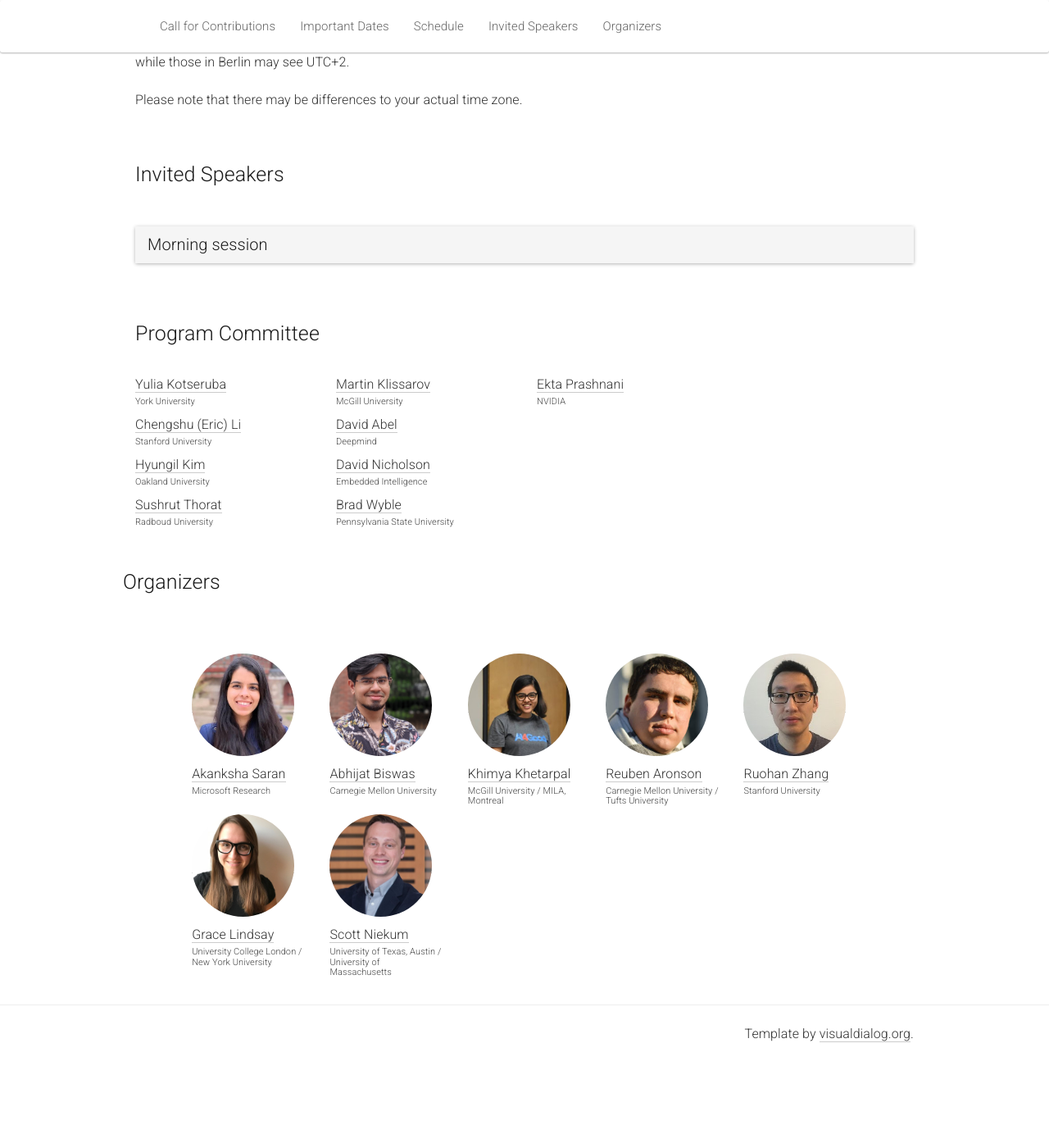
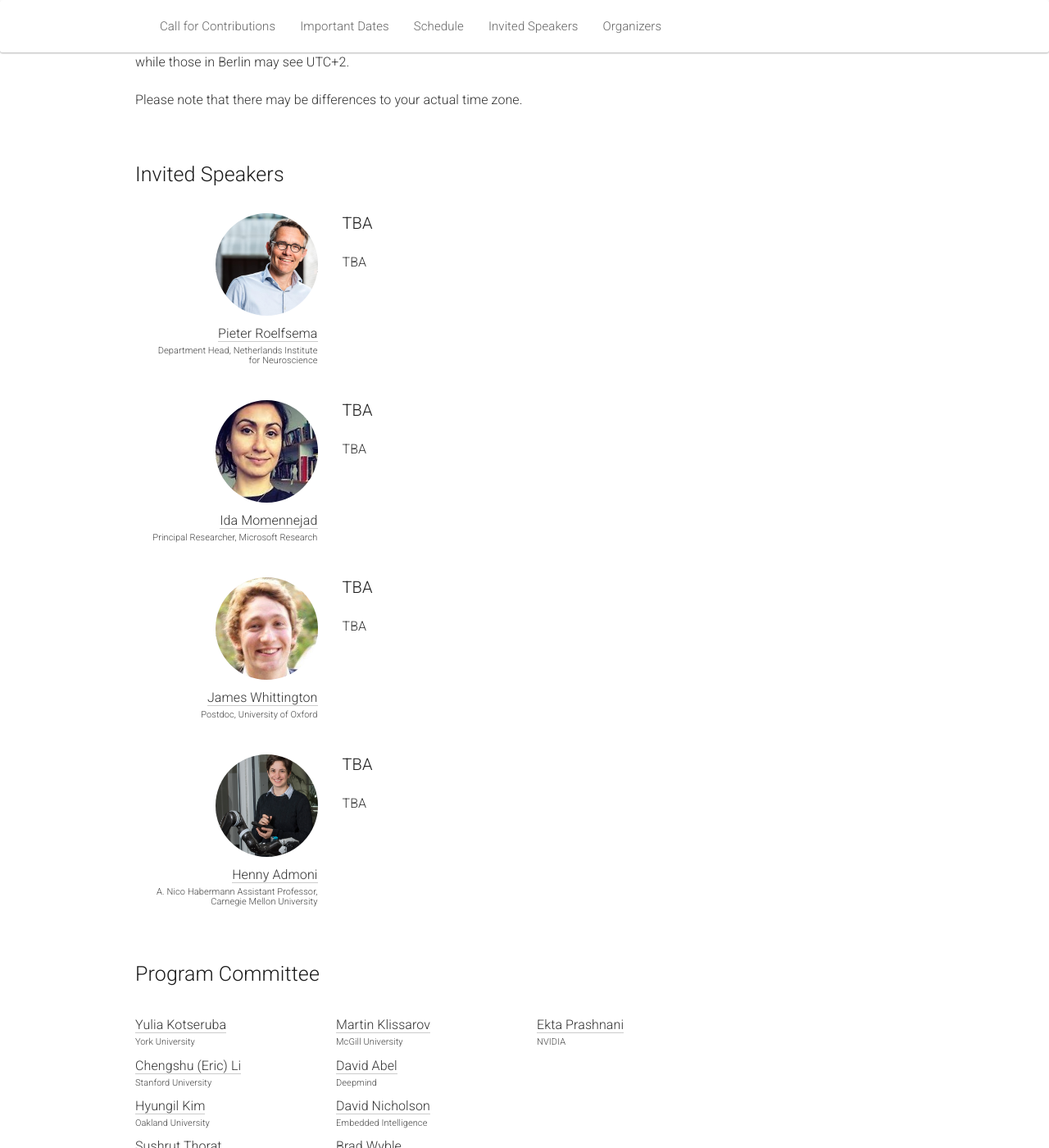
Before and after one commit to attention-learning-workshop/attention-learning-workshop.github.io, a Jekyll site: the page built from _pages/home_2022.md, in a window 1280 px wide and 1400 px high, scrolled down 2714 px. Shown: the whole window at 82% size. Built offline with Jekyll 4.4.1, drawn with Linux system fonts in a browser that asks for light colours; nearby versions of some CDN libraries; before the commit the page ends 4009 px from its top, so only the background shows below that.

Commit message:
build speaker list from yaml

```diff
--- /dev/null
+++ b/_includes/speakers.html
@@ -0,0 +1,22 @@
+
+## Invited Speakers
+
+{% for speaker in site.data.speakers %}
+
+<div class="row speaker">
+    <div class="col-sm-3 speaker-pic">
+      <a href="{{ speaker.url }}">
+        <img class="people-pic" src="{{ speaker.photo | prepend:"/2022/img/speakers/"}}" />
+      </a>
+      <div class="people-name">
+        <a href="{{ speaker.url }}">{{ speaker.name }}</a>
+        <h6> {{ speaker.affil }} </h6>
+      </div>
+    </div>
+    <div class="col-sm-9">
+      <h3>{{ speaker.talk_title }}</h3><br />
+      <p class="speaker-abstract">{{ speaker.talk_abstract }}</p>
+    </div>
+</div>
+
+{% endfor %}
--- a/_pages/home_2022.md
+++ b/_pages/home_2022.md
@@ -130,110 +130,10 @@ acknowledgements: ""
 </div><br>
 
 <!-- Speakers -->
-<div class="row">
-  <div class="col-xs-12"><a class="anchor" id="speakers"></a>
-    <h2>Invited Speakers</h2>
-    <br>
 
-    <div class="panel panel-default">
-      <div class="panel-heading" data-toggle="collapse" data-parent="#speakers" href="#speakers-tab1" style="cursor:pointer;">
-        <h3 style="margin:0;">Morning session </h3>
-      </div>
-      <div id="speakers-tab1" class="panel-collapse collapse" data-parent="#speakers">
-        <div class="panel-body">
+<a class="anchor" id="speakers"></a>
 
-        <div class="row speaker">
-            <div class="col-sm-3 speaker-pic">
-              <a href="https://nin.nl/about-us/the-organisation/team/pieter-roelfsema//">
-                <img class="people-pic" src="/2022/img/speakers/PR.jpg" />
-              </a>
-              <div class="people-name">
-                <a href="https://nin.nl/about-us/the-organisation/team/pieter-roelfsema/">Pieter Roelfsema</a>
-                <h6>Department Head, Netherlands Institute for Neuroscience </h6>
-              </div>
-            </div>
-            <div class="col-sm-9">
-              <h3>TBA</h3><br />
-              <b>Abstract</b><p class="speaker-abstract">TBA.</p>
-              <!-- <iframe width="560" height="315" src="https://www.youtube.com/embed/FUPpU_sT3LQ" title="YouTube video player" frameborder="0" allow="accelerometer; autoplay; clipboard-write; encrypted-media; gyroscope; picture-in-picture" allowfullscreen></iframe> -->
-              <!-- <div class="panel panel-default">
-                <div class="panel-heading" data-toggle="collapse" href="#pr-bio" style="cursor:pointer;text-align:center">
-                  <b>Biography <span style="font-weight:normal">(click to expand/collapse)</span></b>
-                </div>
-                <div id="pr-bio" class="panel-collapse collapse"><div class="panel-body">
-                  <p class="speaker-bio">
-                    TBA
-                  </p>
-                </div></div>
-              </div>-->
-            </div>
-        </div>
-          <br>
-
-        <div class="row speaker">
-            <div class="col-sm-3 speaker-pic">
-              <a href="https://www.momen-nejad.org/">
-                <img class="people-pic" src="/2022/img/speakers/IM.jpg" />
-              </a>
-              <div class="people-name">
-                <a href="https://www.momen-nejad.org/">
-                Ida Momennejad</a>
-                <h6>Principal Researcher, Microsoft Research </h6>
-              </div>
-            </div>
-            <div class="col-sm-9">
-              <h3>TBA</h3><br />
-              <b>Abstract</b><p class="speaker-abstract">TBA.</p>
-              <!-- <iframe width="560" height="315" src="https://www.youtube.com/embed/FUPpU_sT3LQ" title="YouTube video player" frameborder="0" allow="accelerometer; autoplay; clipboard-write; encrypted-media; gyroscope; picture-in-picture" allowfullscreen></iframe> -->
-            </div>
-        </div>
-          <br>
-
-        <div class="row speaker">
-          <div class="col-sm-3 speaker-pic">
-            <a href="https://www.jcrwhittington.com/">
-              <img class="people-pic" src="/2022/img/speakers/JW.jpg" />
-            </a>
-            <div class="people-name">
-              <a href="https://www.jcrwhittington.com/">
-                James Whittington
-              </a>
-              <h6>Postdoc, University of Oxford </h6>
-            </div>
-          </div>
-          <div class="col-sm-9">
-            <h3>TBA</h3><br />
-            <b>Abstract</b><p class="speaker-abstract">TBA.</p>
-            <!-- <iframe width="560" height="315" src="https://www.youtube.com/embed/FUPpU_sT3LQ" title="YouTube video player" frameborder="0" allow="accelerometer; autoplay; clipboard-write; encrypted-media; gyroscope; picture-in-picture" allowfullscreen></iframe> -->
-          </div>
-        </div>
-          <br>
-
-        <div class="row speaker">
-          <div class="col-sm-3 speaker-pic">
-            <a href="https://www.hennyadmoni.com/">
-              <img class="people-pic" src="/2022/img/speakers/HA.png" />
-            </a>
-            <div class="people-name">
-              <a href="https://www.hennyadmoni.com/">
-                Henny Admoni
-              </a>
-              <h6>A. Nico Habermann Assistant Professor, Carnegie Mellon University </h6>
-            </div>
-          </div>
-          <div class="col-sm-9">
-            <h3>TBA</h3><br />
-            <b>Abstract</b><p class="speaker-abstract">TBA.</p>
-            <!-- <iframe width="560" height="315" src="https://www.youtube.com/embed/FUPpU_sT3LQ" title="YouTube video player" frameborder="0" allow="accelerometer; autoplay; clipboard-write; encrypted-media; gyroscope; picture-in-picture" allowfullscreen></iframe> -->
-          </div>
-        </div>
-          <br>
-
-        </div>
-      </div>
-    </div>
-
-  <br>
+{% include speakers.html %}
 
 <!-- hacky div to hide the accepted papers for now -->
 <div style="display:none">
```
Also changed, not shown: _data/speakers.yml (added, +27 -0 lines), _includes/speaker.html (added).
